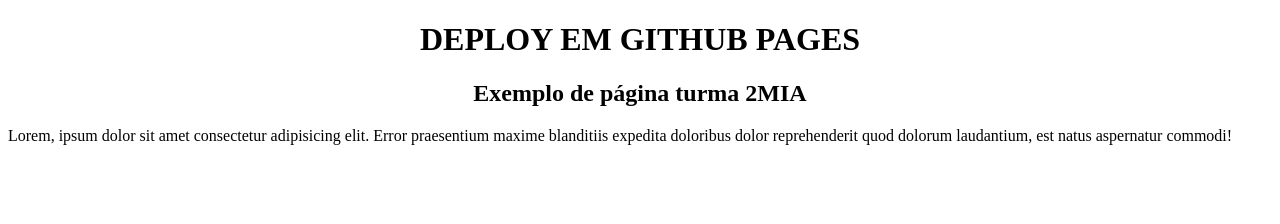
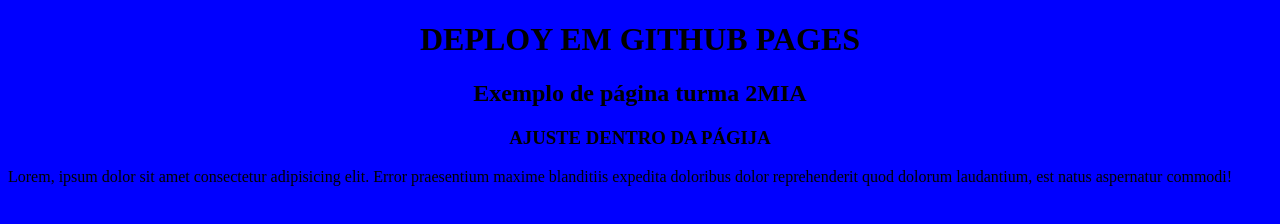
Before and after one commit to Joaovlombardi/exemplo2MIA, a plain HTML site: page index.html in a window 1280 px wide. Drawn offline with Linux system fonts and the light colour scheme.

Commit message:
SEGUNDO COMMIT NO GITHUB PAGES - AJUSTANDO A PÁGINA

```diff
--- a/index.html
+++ b/index.html
@@ -5,10 +5,11 @@
     <meta name="viewport" content="width=device-width, initial-scale=1.0">
     <title>EXEMPLO DEPLOY GITHUB PAGES</title>
 </head>
-<body>
+<body bgcolor="blue">
     <center>
         <h1>DEPLOY EM GITHUB PAGES</h1>
         <h2>Exemplo de página turma 2MIA</h2>
+        <h3>AJUSTE DENTRO DA PÁGIJA</h3>
     </center>
     <p>Lorem, ipsum dolor sit amet consectetur adipisicing elit.
        Error praesentium maxime blanditiis expedita doloribus dolor
```
